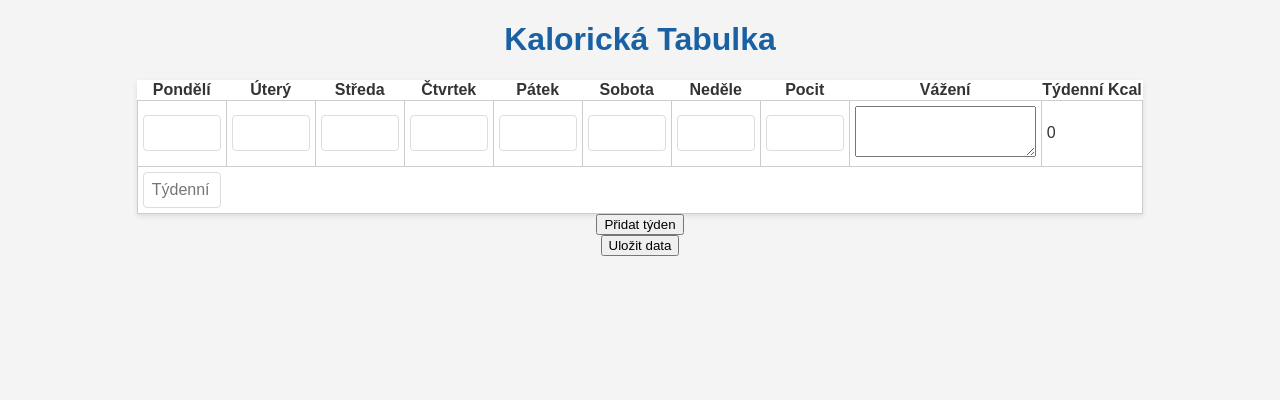
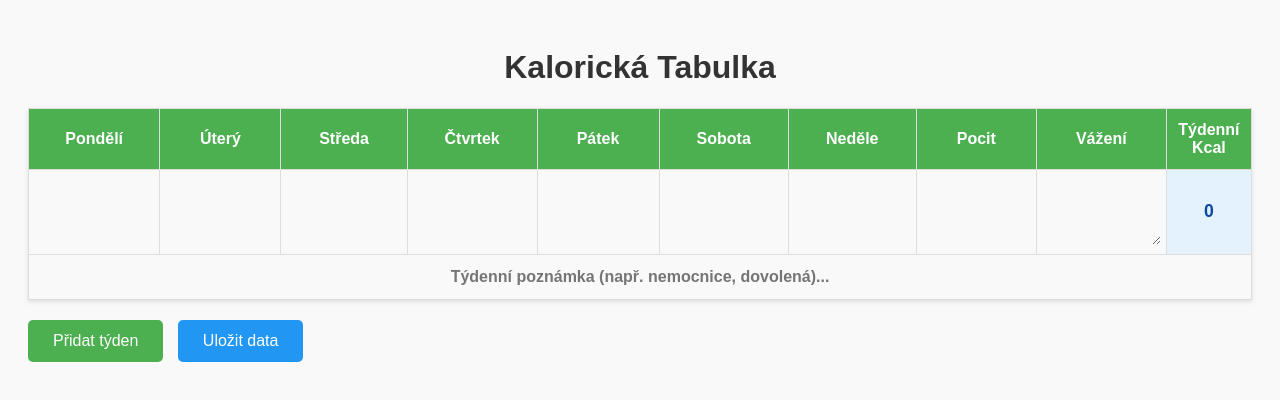
Before and after one commit to bilycze-sys/kaloricka-tabulka, a website: page public/index.html in a window 1280 px wide. Drawn offline with Linux system fonts and the light colour scheme; no server answers.

Commit message:
Vylepšení vzhledu a oprava roztažení týdenní poznámky

```diff
--- a/public/style.css
+++ b/public/style.css
@@ -1,77 +1,89 @@
-/* Základní styl pro celou stránku */
 body {
     font-family: sans-serif;
-    background-color: #f4f4f4;
-    color: #333;
-    display: flex;
-    flex-direction: column;
-    align-items: center;
-    margin: 0;
+    padding: 20px;
+    background-color: #f9f9f9;
 }
 
 h1 {
-    color: #1a61a3;
+    text-align: center;
+    color: #333;
 }
 
-/* Kontejner, ve kterém bude tabulka */
-#tabulka-kontejner {
-    margin-top: 20px;
-    overflow-x: auto; /* Přidá posuvník, pokud je tabulka širší než obrazovka */
-}
-
-/* Styl pro samotnou tabulku */
 table {
-    border-collapse: collapse; /* Spojí rámečky buněk do jedné čáry */
-    background-color: white;
+    width: 100%;
+    border-collapse: collapse;
+    margin-bottom: 20px;
     box-shadow: 0 2px 5px rgba(0,0,0,0.1);
 }
 
-/* Styl pro buňky tabulky (td) */
-td {
-    border: 1px solid #ccc;
-    padding: 5px;
-}
-
-/* Styl pro input políčka uvnitř tabulky */
-input {
-    width: 60px; /* Šířka políčka */
-    padding: 8px;
+th, td {
     border: 1px solid #ddd;
-    border-radius: 4px;
-    text-align: center;
-    font-size: 16px;
-}
-
-/* Zvýraznění políčka, když do něj klikneme */
-input:focus {
-    outline: 2px solid #1a61a3;
-}
-
-/* Kontejner pro tlačítka */
-.tlacitka {
-    margin-top: 20px;
+    padding: 4px; /* Menší padding pro kompaktnost */
     text-align: center;
 }
 
-/* Styl pro tlačítko */
-#ulozit-btn {
-    background-color: #28a745;
+th {
+    background-color: #4CAF50; /* Zelená hlavička */
     color: white;
-    padding: 10px 20px;
+    padding: 12px 4px;
+}
+
+/* Základní styl pro všechna pole */
+input[type="number"], input[type="text"], textarea {
+    width: 100%;
+    box-sizing: border-box;
+    border: 1px solid transparent; /* Neviditelný rámeček */
+    padding: 8px;
+    text-align: center;
+    background-color: transparent;
+    font-size: 16px;
+    transition: background-color 0.2s;
+}
+
+/* Zvýraznění pole, do kterého se píše */
+input:focus, textarea:focus {
+    outline: none;
+    background-color: #e8f0fe; /* Světle modrá při psaní */
+}
+
+textarea {
+    resize: vertical; /* Umožní měnit výšku pole Vážení */
+    text-align: left;
+}
+
+/* === ZDE JE TA DŮLEŽITÁ OPRAVA === */
+.poznamka-input {
+    width: 100%;
+    box-sizing: border-box;
+    text-align: center;
+    font-weight: bold;
+    font-size: 18px;
+    background-color: #fffde7; /* Světle žluté pozadí pro poznámku */
+    border: 1px solid #fbc02d; /* Žlutý rámeček */
+    color: #333;
+}
+
+.soucet-bunka {
+    font-weight: bold;
+    font-size: 1.1em;
+    background-color: #e3f2fd;
+    color: #0d47a1;
+}
+
+button {
+    padding: 12px 25px;
+    font-size: 16px;
+    cursor: pointer;
     border: none;
     border-radius: 5px;
-    cursor: pointer; /* Změní kurzor na ručičku */
-    font-size: 16px;
+    margin-right: 10px;
+    color: white;
 }
 
-/* Změna barvy tlačítka při najetí myší */
-#ulozit-btn:hover {
-    background-color: #218838;
+#pridat-radek {
+    background-color: #4CAF50; /* Zelená */
 }
 
-/* Styl pro stavovou zprávu (např. "Uloženo!") */
-#status-zprava {
-    margin-top: 10px;
-    font-style: italic;
-    color: #555;
+#ulozit-data {
+    background-color: #2196F3; /* Modrá */
 }
```
